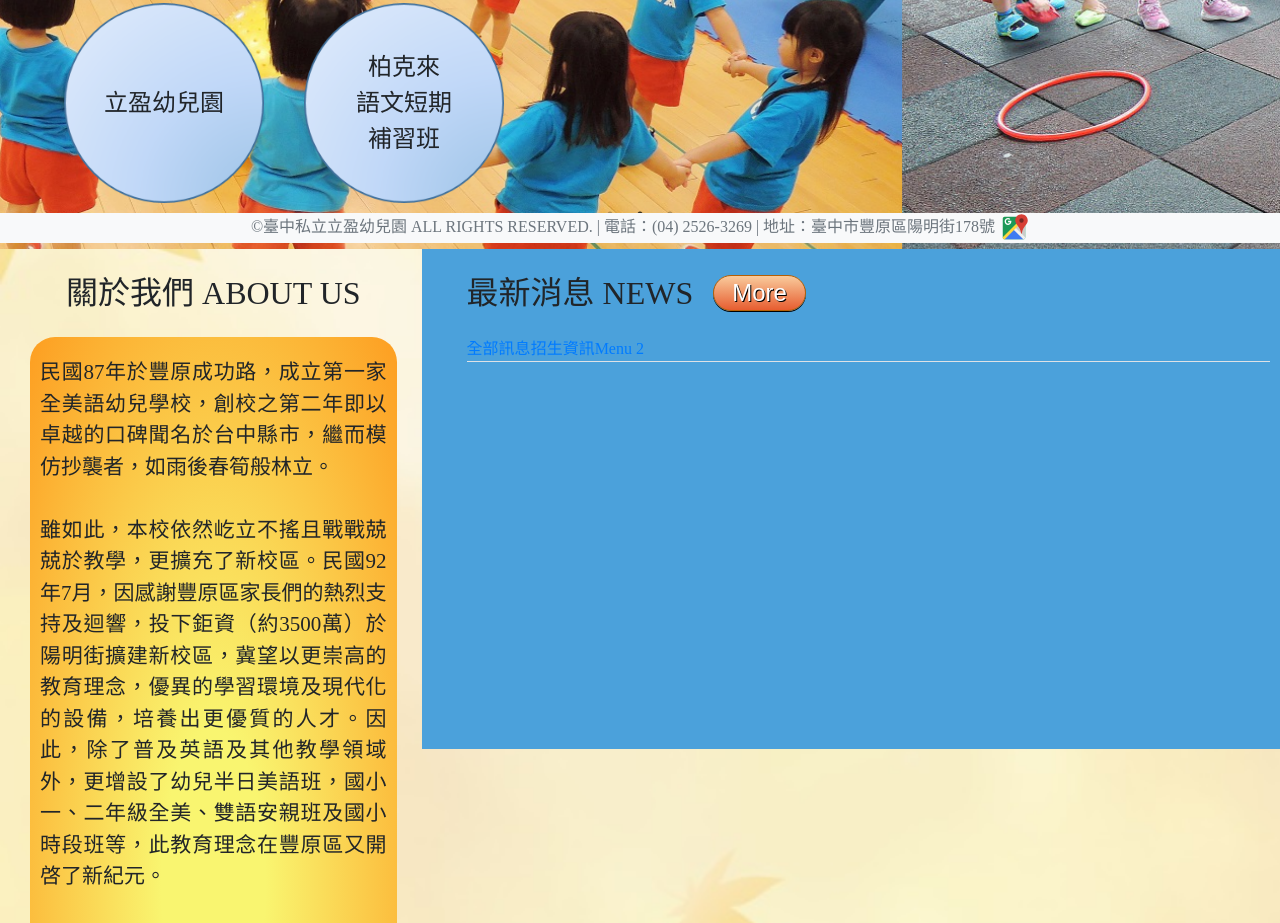
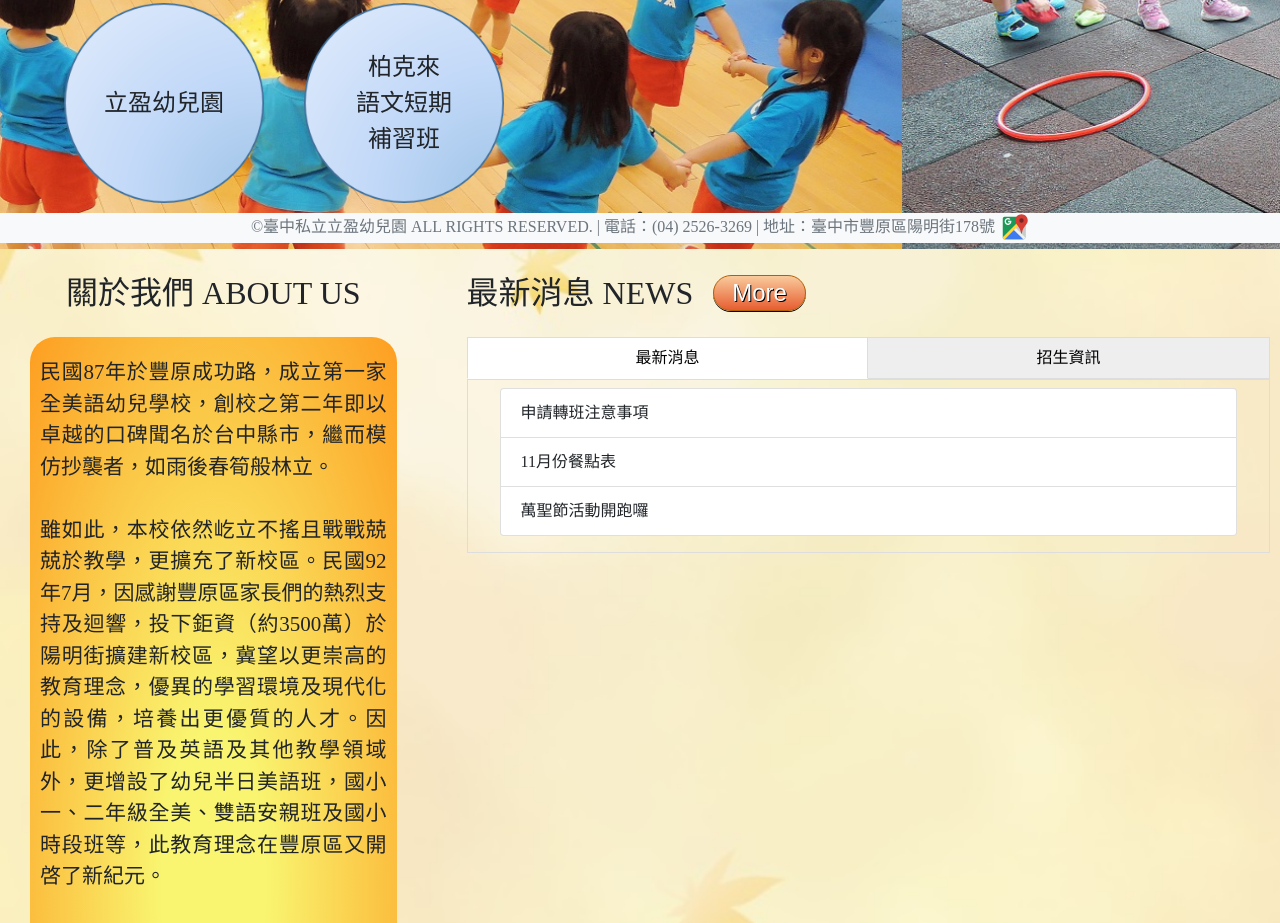
Before and after one commit to lv1codeman/Li-Ying, a website: page index.html in a window 1280 px wide. Shown: the part 557-1480 px from the top of the page. Drawn offline with Linux system fonts and the light colour scheme; a web font is replaced by a local one.

```diff
--- a/css/page2.css
+++ b/css/page2.css
@@ -127,6 +127,52 @@
     background-size: cover;
 }
 
+/* tab funciton */
+.tabs {
+    /* max-width: 640px; */
+    /* margin: 0 auto;
+    padding: 0 20px; */
+}
+
+#tab-button {
+    display: table;
+    table-layout: fixed;
+    width: 100%;
+    margin: 0;
+    padding: 0;
+    list-style: none;
+}
+
+#tab-button li {
+    display: table-cell;
+    width: 20%;
+}
+
+#tab-button li a {
+    display: block;
+    padding: .5em;
+    background: #eee;
+    border: 1px solid #ddd;
+    text-align: center;
+    color: #000;
+    text-decoration: none;
+}
+
+#tab-button li:not(:first-child) a {
+    border-left: none;
+}
+
+#tab-button li a:hover,
+#tab-button .is-active a {
+    border-bottom-color: transparent;
+    background: #fff;
+}
+
+.tab-contents {
+    padding: .5em 2em 1em;
+    border: 1px solid #ddd;
+}
+
 
 /* #region Media Queries */
 
--- a/index.html
+++ b/index.html
@@ -74,6 +74,35 @@
                 window.location.href = "https://www.google.com.tw";
             });
 
+            //tab function
+            var $tabButtonItem = $('#tab-button li'),
+                $tabSelect = $('#tab-select'),
+                $tabContents = $('.tab-contents'),
+                activeClass = 'is-active';
+
+            $tabButtonItem.first().addClass(activeClass);
+            $tabContents.not(':first').hide();
+
+            $tabButtonItem.find('a').on('click', function (e) {
+                var target = $(this).attr('href');
+
+                $tabButtonItem.removeClass(activeClass);
+                $(this).parent().addClass(activeClass);
+                $tabSelect.val(target);
+                $tabContents.hide();
+                $(target).show();
+                e.preventDefault();
+            });
+
+            $tabSelect.on('change', function () {
+                var target = $(this).val(),
+                    targetSelectNum = $(this).prop('selectedIndex');
+
+                $tabButtonItem.removeClass(activeClass);
+                $tabButtonItem.eq(targetSelectNum).addClass(activeClass);
+                $tabContents.hide();
+                $(target).show();
+            });
 
         });
     </script>
@@ -147,30 +176,55 @@
 執行長 何邑萱 敬上</pre>
                 </div>
             </div>
-            <div class="col-8 news setbg2">
+            <div class="col-8 news">
                 <div class="flex-container">
                     <div class="news_title">最新消息 NEWS</div>
                     <div class="btn-more">More</div>
                 </div>
 
-                <ul class="nav nav-tabs">
-                    <li class="active"><a data-toggle="tab" href="#home">全部訊息</a></li>
-                    <li><a data-toggle="tab" href="#menu1">招生資訊</a></li>
-                    <li><a data-toggle="tab" href="#menu2">Menu 2</a></li>
-                </ul>
-
-                <div class="tab-content">
-                    <div id="home" class="tab-pane fade in active">
-                        <h3>HOME</h3>
-                        <p>Some content.</p>
+                <!-- 準備加入最新消息Tabs -->
+                <div class="tabs">
+                    <div class="tab-button-outer">
+                        <ul id="tab-button">
+                            <li><a href="#tab01">最新消息</a></li>
+                            <li><a href="#tab02">招生資訊</a></li>
+                            <!-- <li><a href="#tab03">Tab 3</a></li>
+                            <li><a href="#tab04">Tab 4</a></li>
+                            <li><a href="#tab05">Tab 5</a></li> -->
+                        </ul>
                     </div>
-                    <div id="menu1" class="tab-pane fade">
-                        <h3>Menu 1</h3>
-                        <p>Some content in menu 1.</p>
+                    <div id="tab01" class="tab-contents">
+                        <ul class="list-group">
+                            <li class="list-group-item">
+                                申請轉班注意事項
+                            </li>
+                            <li class="list-group-item">
+                                11月份餐點表
+                            </li>
+                            <li class="list-group-item">
+                                萬聖節活動開跑囉
+                            </li>
+                        </ul>
                     </div>
-                    <div id="menu2" class="tab-pane fade">
-                        <h3>Menu 2</h3>
-                        <p>Some content in menu 2.</p>
+                    <div id="tab02" class="tab-contents">
+                        <div class="list-group">
+                            <a href="#" class="list-group-item list-group-item-action">申請轉班注意事項(更新公告)</a>
+                            <a href="#" class="list-group-item list-group-item-action">申請轉班注意事項</a>
+                            <a href="#" class="list-group-item list-group-item-action">11月份餐點表</a>
+                            <a href="#" class="list-group-item list-group-item-action">萬聖節活動開跑囉</a>
+                            <a href="#" class="list-group-item list-group-item-action">申請轉班注意事項</a>
+                            <a href="#" class="list-group-item list-group-item-action">11月份餐點表</a>
+                            <a href="#" class="list-group-item list-group-item-action">萬聖節活動開跑囉</a>
+                            <a href="#" class="list-group-item list-group-item-action">申請轉班注意事項</a>
+                            <a href="#" class="list-group-item list-group-item-action">11月份餐點表</a>
+                            <a href="#" class="list-group-item list-group-item-action">萬聖節活動開跑囉</a>
+                            <a href="#" class="list-group-item list-group-item-action">申請轉班注意事項</a>
+                            <a href="#" class="list-group-item list-group-item-action">11月份餐點表</a>
+                            <a href="#" class="list-group-item list-group-item-action">萬聖節活動開跑囉</a>
+                            <a href="#" class="list-group-item list-group-item-action">申請轉班注意事項</a>
+                            <a href="#" class="list-group-item list-group-item-action">11月份餐點表</a>
+                            <a href="#" class="list-group-item list-group-item-action">萬聖節活動開跑囉</a>
+                        </div>
                     </div>
                 </div>
 
--- /dev/null
+++ b/text.txt
@@ -0,0 +1,3 @@
+10月份餐點表
+中小屁
+2019/11/8
```
Also changed, not shown: test_loadfile.html (added, +56 -0 lines).
